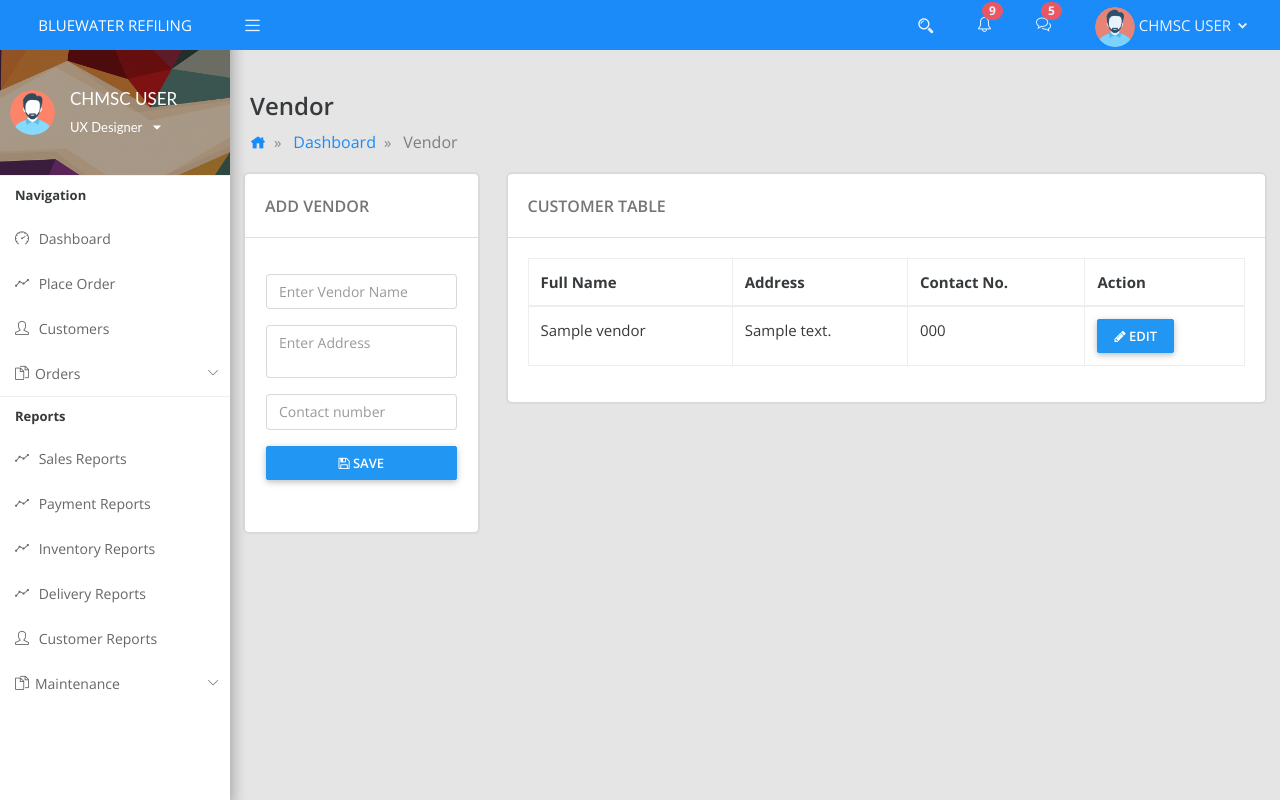
After one commit to blitzcrank2k18/water_system, a PHP site: page /vendor.php in a window 1280 px wide. The commit adds this page. Run offline with PHP 8.4, Linux system fonts and the light colour scheme; a user stored in the database is signed in; data comes from the database, SQL or seed files in the repository; tables that the repository leaves empty or names only in its code hold one stand-in row (values such as "Sample post"); some libraries are stand-ins or nearby versions; some web fonts are replaced.

Commit message:
vendor and customer

```diff
--- a/side-nav.php
+++ b/side-nav.php
@@ -41,45 +41,15 @@
                         </a>
                     </li>
 
-
-                   <!--  <li class="treeview"><a class="waves-effect waves-dark" href="#!"><i class="icon-briefcase"></i><span> Maintenance</span><i class="icon-arrow-down"></i></a>
-                        <ul class="treeview-menu">
-                            <li><a class="waves-effect waves-dark" href="accordion.html"><i class="icon-arrow-right"></i> Accordion</a></li>
-                            <li><a class="waves-effect waves-dark" href="button.html"><i class="icon-arrow-right"></i> Button</a></li>
-                            <li><a class="waves-effect waves-dark" href="label-badge.html"><i class="icon-arrow-right"></i> Label Badge</a></li>
-                            <li><a class="waves-effect waves-dark" href="bootstrap-ui.html"><i class="icon-arrow-right"></i> Grid system</a></li>
-                            <li><a class="waves-effect waves-dark" href="box-shadow.html"><i class="icon-arrow-right"></i> Box Shadow</a></li>
-                            <li><a class="waves-effect waves-dark" href="color.html"><i class="icon-arrow-right"></i> Color</a></li>
-                            <li><a class="waves-effect waves-dark" href="light-box.html"><i class="icon-arrow-right"></i> Light Box</a></li>
-                            <li><a class="waves-effect waves-dark" href="notification.html"><i class="icon-arrow-right"></i> Notification</a></li>
-                            <li><a class="waves-effect waves-dark" href="panels-wells.html"><i class="icon-arrow-right"></i> Panels-Wells</a></li>
-                            <li><a class="waves-effect waves-dark" href="tabs.html"><i class="icon-arrow-right"></i> Tabs</a></li>
-                            <li><a class="waves-effect waves-dark" href="tooltips.html"><i class="icon-arrow-right"></i> Tooltips</a></li>
-                            <li><a class="waves-effect waves-dark" href="typography.html"><i class="icon-arrow-right"></i> Typography</a></li>
-                        </ul>
-                    </li> -->
-
-                 <!--    <li class="treeview"><a class="waves-effect waves-dark" href="#!"><i class="icon-chart"></i><span> Charts &amp; Maps</span><span class="label label-success menu-caption">New</span><i class="icon-arrow-down"></i></a>
-                        <ul class="treeview-menu">
-                            <li><a class="waves-effect waves-dark" href="float-chart.html"><i class="icon-arrow-right"></i> Float Charts</a></li>
-                            <li><a class="waves-effect waves-dark" href="morris-chart.html"><i class="icon-arrow-right"></i> Morris Charts</a></li>
-                        </ul>
-                    </li> -->
-
-                   <!--  <li class="treeview"><a class="waves-effect waves-dark" href="#!"><i class="icon-book-open"></i><span> Forms</span><i class="icon-arrow-down"></i></a>
-                        <ul class="treeview-menu">
-                            <li><a class="waves-effect waves-dark" href="form-elements-bootstrap.html"><i class="icon-arrow-right"></i> Form Elements Bootstrap</a></li>
-                            <li><a class="waves-effect waves-dark" href="form-elements-materialize.html"><i class="icon-arrow-right"></i> Form Elements Material</a></li>
-                            <li><a class="waves-effect waves-dark" href="form-elements-advance.html"><i class="icon-arrow-right"></i> Form Elements Advance</a></li>
-                        </ul>
-                    </li> -->
-
-                    <li class="treeview"><a class="waves-effect waves-dark" href="#!"><i class="icon-docs"></i><span>Main Menu</span><i class="icon-arrow-down"></i></a>
-                        <ul class="treeview-menu">
-
-                            <li><a class="waves-effect waves-dark" href="product.php" ><i class="icon-arrow-right"></i>Products</a></li>
-
-                        </ul>
+                      <li class="treeview">
+                        <a class="waves-effect waves-dark" href="place_order.php">
+                            <i class="icon-graph"></i><span> Place Order</span>
+                        </a>
+                    </li>
+                    <li class="treeview">
+                        <a class="waves-effect waves-dark" href="customers.php">
+                            <i class="icon-user"></i><span> Customers</span>
+                        </a>
                     </li>
                      <li class="treeview"><a class="waves-effect waves-dark" href="#!"><i class="icon-docs"></i><span>Orders</span><i class="icon-arrow-down"></i></a>
                         <ul class="treeview-menu">
@@ -91,20 +61,60 @@
                         </ul>
                     </li>
 
-
-                    <li class="nav-level">Maintenance</li>
+                    <li class="nav-level">Reports</li>
 
 
                     <li class="treeview">
                         <a class="waves-effect waves-dark" href="personel.php">
-                            <i class="icon-user"></i><span> Personel</span>
+                            <i class="icon-graph"></i><span> Sales Reports</span>
                         </a>
                     </li>
                      <li class="treeview">
                         <a class="waves-effect waves-dark" href="users.php">
+                            <i class="icon-graph"></i><span> Payment Reports</span>
+                        </a>
+                    </li>
+                    <li class="treeview">
+                        <a class="waves-effect waves-dark" href="users.php">
+                            <i class="icon-graph"></i><span> Inventory Reports</span>
+                        </a>
+                    </li>
+                    <li class="treeview">
+                        <a class="waves-effect waves-dark" href="users.php">
+                            <i class="icon-graph"></i><span> Delivery Reports</span>
+                        </a>
+                    </li>
+                    <li class="treeview">
+                        <a class="waves-effect waves-dark" href="users.php">
+                            <i class="icon-user"></i><span> Customer Reports</span>
+                        </a>
+                    </li>
+
+
+                      <li class="treeview"><a class="waves-effect waves-dark" href="#!"><i class="icon-docs"></i><span>Maintenance</span><i class="icon-arrow-down"></i></a>
+                        <ul class="treeview-menu">
+                            <li>
+                        <a class="waves-effect waves-dark" href="personel.php">
+                            <i class="icon-user"></i><span> Personel</span>
+                        </a>
+                    </li>
+
+                    <li>
+                        <a class="waves-effect waves-dark" href="vendor.php">
+                            <i class="icon-user"></i><span> Vendor</span>
+                        </a>
+                    </li>
+                     <li>
+                        <a class="waves-effect waves-dark" href="users.php">
                             <i class="icon-user"></i><span> Users</span>
                         </a>
                     </li>
+                        </ul>
+                      </li>
+
+
+
+
 
 
 
--- /dev/null
+++ b/vendor.php
@@ -0,0 +1,142 @@
+<?php include 'session.php';?>
+<?php include 'header.php';?>
+
+<body class="sidebar-mini fixed">
+<div class="wrapper">
+      <div class="loader-bg">
+    <div class="loader-bar">
+    </div>
+  </div>
+<?php include 'nav-header.php';?>
+			</div>
+			<!-- search end -->
+          </div>
+        </nav>
+      </header>
+      <!-- Side-Nav-->
+<?php include 'side-nav.php';?>
+
+    <div class="content-wrapper">
+        <!-- Container-fluid starts -->
+        <div class="container-fluid">
+
+            <!-- Header Starts -->
+            <div class="row">
+                <div class="col-sm-12 p-0">
+                    <div class="main-header">
+                        <h4>Vendor</h4>
+                        <ol class="breadcrumb breadcrumb-title breadcrumb-arrow">
+                            <li class="breadcrumb-item">
+                                <a href="index.html">
+                                    <i class="icofont icofont-home"></i>
+                                </a>
+                            </li>
+                            <li class="breadcrumb-item"><a href="Dashboard.php">Dashboard</a>
+
+                            </li>
+                            <li class="breadcrumb-item"><a href="customer.php">Vendor</a>
+
+                            </li>
+                        </ol>
+                    </div>
+                </div>
+            </div>
+            <!-- Header end -->
+
+            <!-- Tables start -->
+            <!-- Row start -->
+            <div class="row">
+
+                <div class="col-sm-3 add">
+                  <div class="card">
+                        <div class="card-header">
+                            <h5 class="card-header-text">Add Vendor</h5>
+
+                        </div>
+                        <div class="card-block">
+                            <div class="row">
+                            <form method = "post" id = "form-add-user" action = "add_vendor.php">
+                            <div class = "form-group">
+                                <input type = "text" class = "form-control" name = "name" placeholder = "Enter Vendor Name" required>
+                            </div>
+                             <div class = "form-group">
+                                <textarea class = "form-control" name = "address" placeholder="Enter Address" required></textarea>
+                            </div>
+                            <div class = "form-group">
+                                <input  type = "text" class = "form-control" name = "contact_number" placeholder = "Contact number" required>
+                            </div>
+                            <div class = "form-group">
+                                <button type = "submit" class = "btn btn-primary btn-block save" name = "save"><i class = "fa fa-save"></i> Save</button>
+                            </div>
+
+                            <div class = "alert alert-danger alert-response" style = " display:none">
+                                Successfully Added
+                            </div>
+                        </form>
+                            </div>
+                        </div>
+                    </div>
+                </div>
+                <div class="col-sm-9">
+                    <div class="card">
+                        <div class="card-header">
+                            <h5 class="card-header-text">Customer Table</h5>
+
+                        </div>
+                        <div class="card-block">
+                            <div class="row">
+                                <div class="col-sm-12 table-responsive">
+                                    <table class="table table-bordered">
+                                        <thead>
+                                        <tr>
+
+                                            <th>Full Name</th>
+                                            <th>Address</th>
+                                            <th>Contact No.</th>
+                                            <th>Action</th>
+                                        </tr>
+                                        </thead>
+                                        <tbody>
+                                        <?php
+                                            include 'dbcon.php';
+                                            $query1=mysqli_query($con,"SELECT * FROM vendor ")or die(mysqli_error($con));
+                                                while ($row=mysqli_fetch_array($query1)){
+                                                $id=$row['vendor_id'];
+                                                ?>
+                                              <tr>
+                                                 <td><?php echo $row['name'];?>
+                                                 <td><?php echo $row['address'];?></td>
+                                                  <td><?php echo $row['contact_number'];?></td>
+
+                                                <td>
+                                                <a href="update_vendor.php?id=<?php echo $id;?>" class="btn btn-primary btn-xs" ><i class = "fa fa-pencil"></i> Edit</a>
+
+                                                </td>
+
+                                              </tr>
+
+                                          <?php }?>
+                                        </tbody>
+                                    </table>
+                                </div>
+                            </div>
+                        </div>
+                    </div>
+
+                </div>
+            </div>
+            <!-- Row end -->
+            <!-- Tables end -->
+        </div>
+
+        <!-- Container-fluid ends -->
+    </div>
+</div>
+
+
+
+
+<?php include 'scripts.php';?>
+</body>
+
+</html>
```
Also changed, not shown: add_customer.php (added, +16 -0 lines), add_vendor.php (added, +16 -0 lines), customers.php (added, +142 -0 lines), update_customer.php (added, +109 -0 lines), update_customer_query.php (added, +18 -0 lines), update_vendor.php (added, +109 -0 lines), update_vendor_query.php (added, +18 -0 lines).
